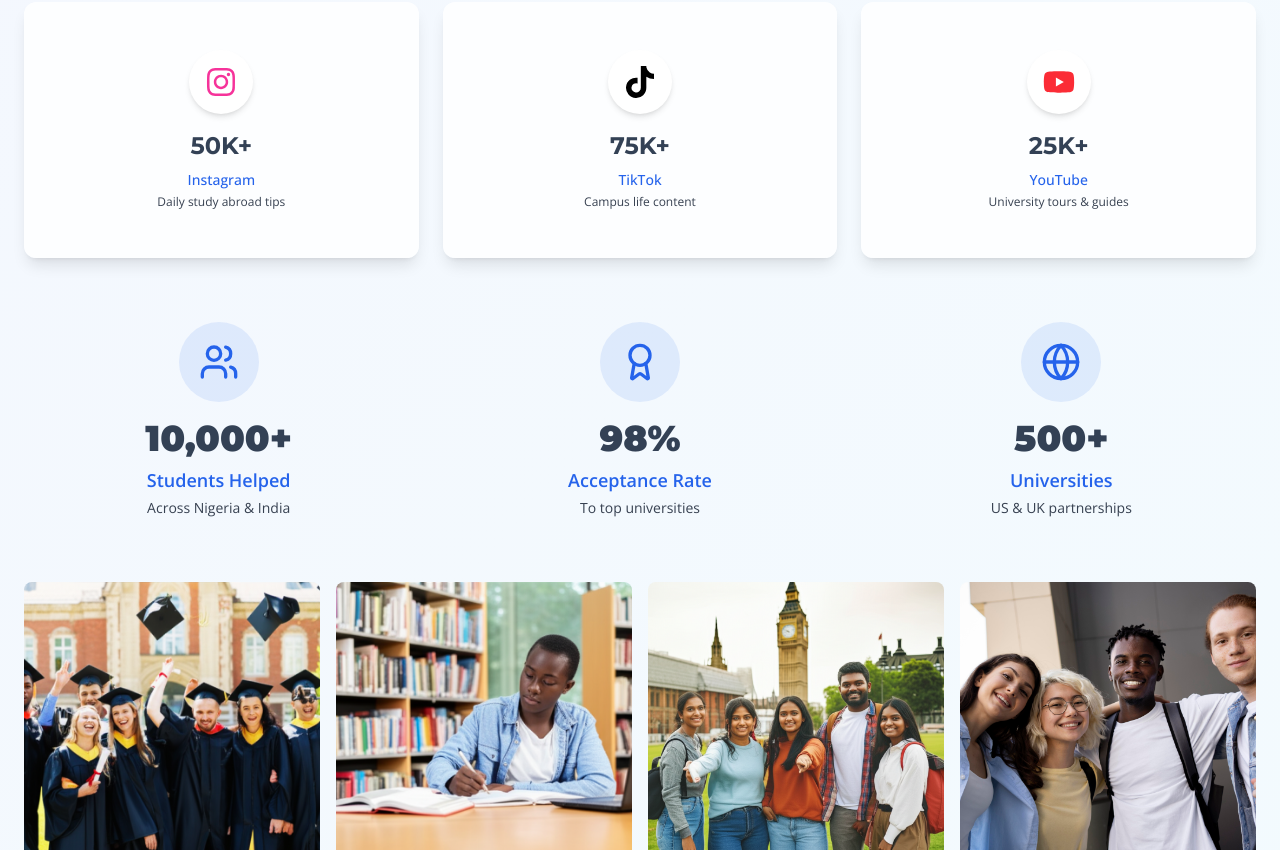
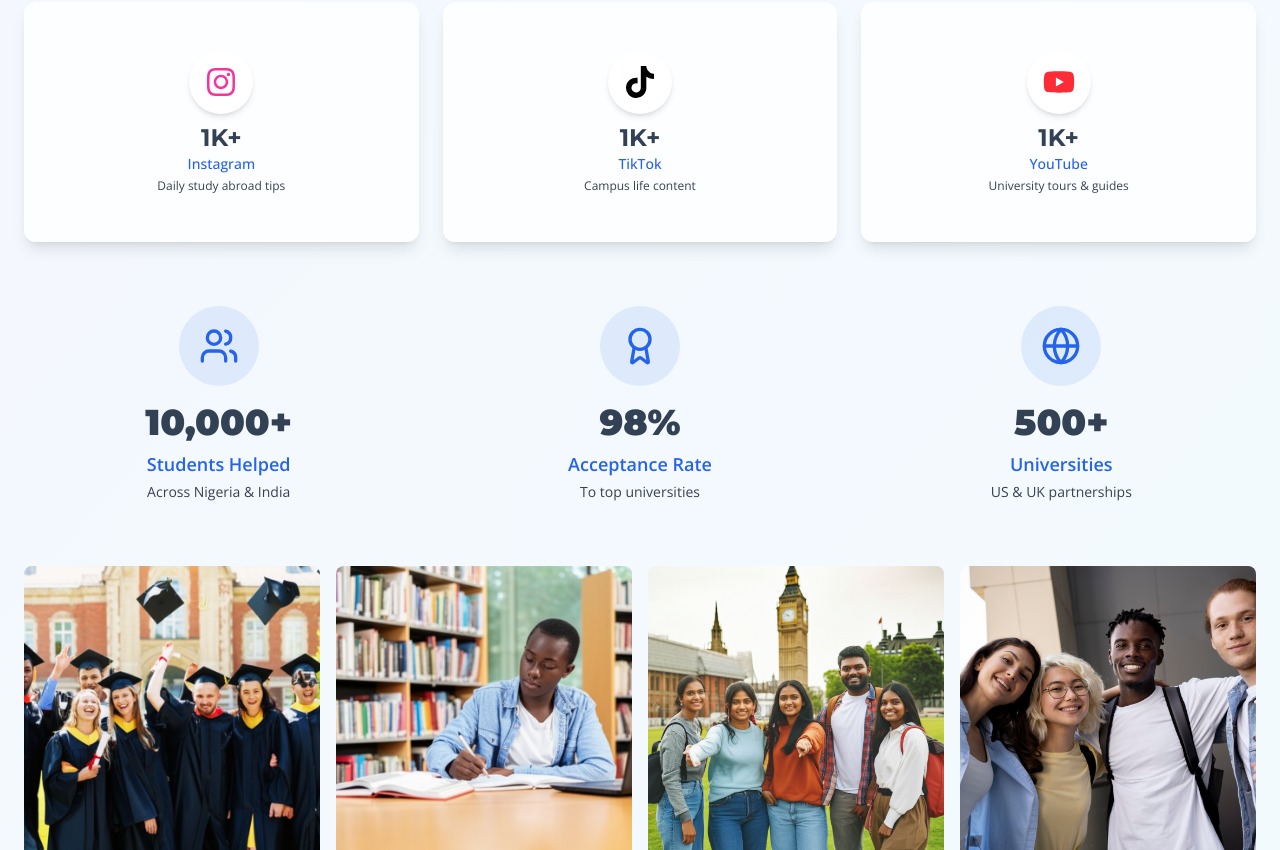
Before and after one commit to Pgadmit/pgadmit-web-app, a Next.js app: page / in a window 1280 px wide. Shown: the part 8020-8870 px from the top of the page. Built offline with nearby package versions, Linux system fonts and the light colour scheme; no server answers.

Commit message:
fix: update follower counts in social proof section

```diff
--- a/components/social-proof-section.tsx
+++ b/components/social-proof-section.tsx
@@ -18,7 +18,7 @@ export function SocialProofSection() {
     {
       platform: "Instagram",
       icon: FaInstagram,
-      followers: "50K+",
+      followers: "1K+",
       description: "Daily study abroad tips",
       color: "text-pink-500",
       href: "https://www.instagram.com/pgadmit",
@@ -26,7 +26,7 @@ export function SocialProofSection() {
     {
       platform: "TikTok",
       icon: FaTiktok,
-      followers: "75K+",
+      followers: "1K+",
       description: "Campus life content",
       color: "text-black",
       href: "https://www.tiktok.com/@pgadmit",
@@ -34,7 +34,7 @@ export function SocialProofSection() {
     {
       platform: "YouTube",
       icon: FaYoutube,
-      followers: "25K+",
+      followers: "1K+",
       description: "University tours & guides",
       color: "text-red-500",
       href: "https://www.youtube.com/@pgadmit",
@@ -92,12 +92,12 @@ export function SocialProofSection() {
             >
               <Link href={social.href} target="_blank">
                 <CardContent className="p-6 text-center">
-                  <div className="flex justify-center mb-4">
+                  <div className="flex justify-center mb-2">
                     <div className="w-16 h-16 bg-background rounded-full flex items-center justify-center shadow-md">
                       <social.icon className={`h-8 w-8 ${social.color}`} />
                     </div>
                   </div>
-                  <h3 className="text-2xl font-bold text-foreground mb-2">
+                  <h3 className="text-2xl font-bold text-foreground">
                     {social.followers}
                   </h3>
                   <p className="text-sm font-medium text-primary mb-1">
```
